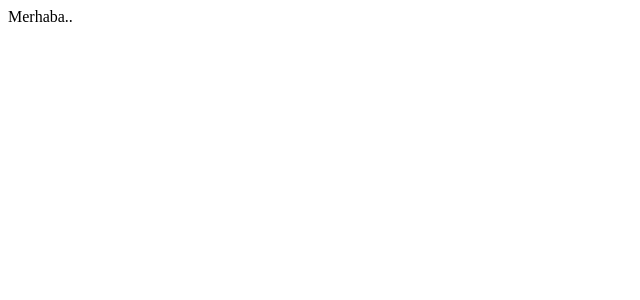
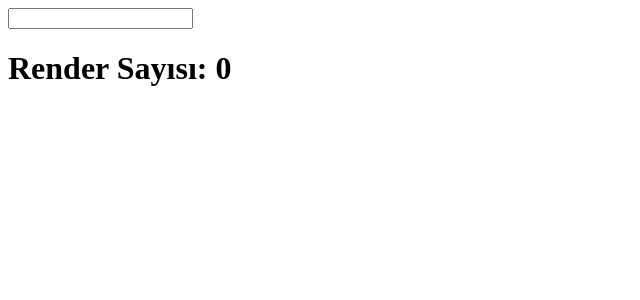
Before and after one commit to AyseTonbul/ders14, a React (Create React App) app: page / in a window 1280 px wide. Shown: the top 300 px of the page, without its empty margins (0-640 px from the left). Built offline with nearby package versions, Linux system fonts and the light colour scheme.

Commit message:
useref örneği 1 tamalandı

```diff
--- a/src/App.js
+++ b/src/App.js
@@ -1,12 +1,26 @@
+import React from "react";
+
+
+function App() {
+  const [yazi, yaziGuncelle] = React.useState("");
+  const sayac = React.useRef(0);
+
+  React.useEffect(() => {
+    sayac.current = sayac.current + 1;
+  });
+
+  return (
+    <>
+      <input
+        type="text"
+        value={yazi}
+        onChange={(e) => yaziGuncelle(e.target.value)}
+      />
+      <h1>Render Sayısı: {sayac.current}</h1>
+    </>
+  );
+}
 
 
 
-function App() {
-  return (
-    <div >
-      Merhaba..
-    </div>
-  );
-}
-
 export default App;
```
